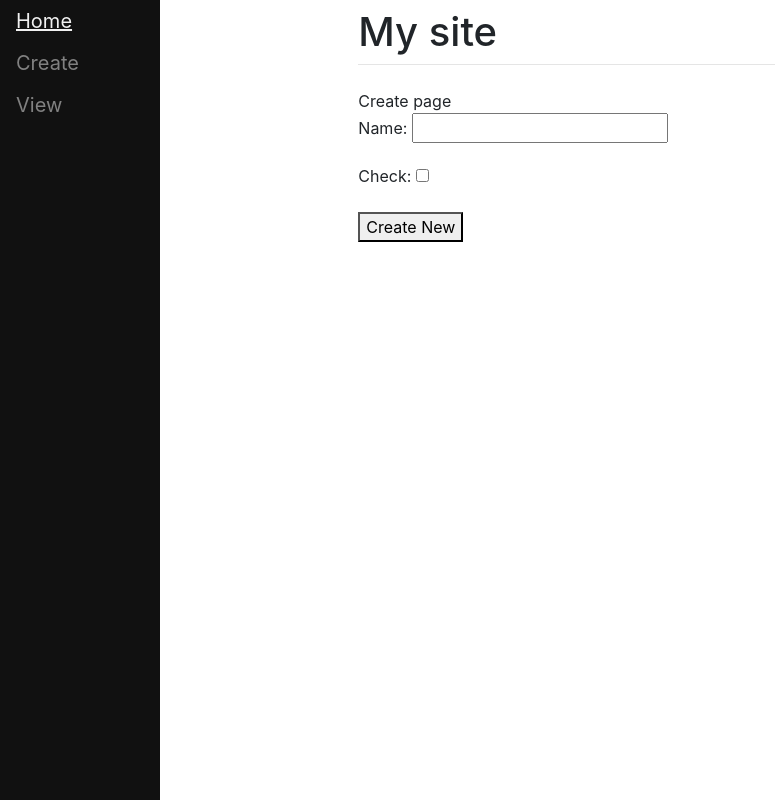
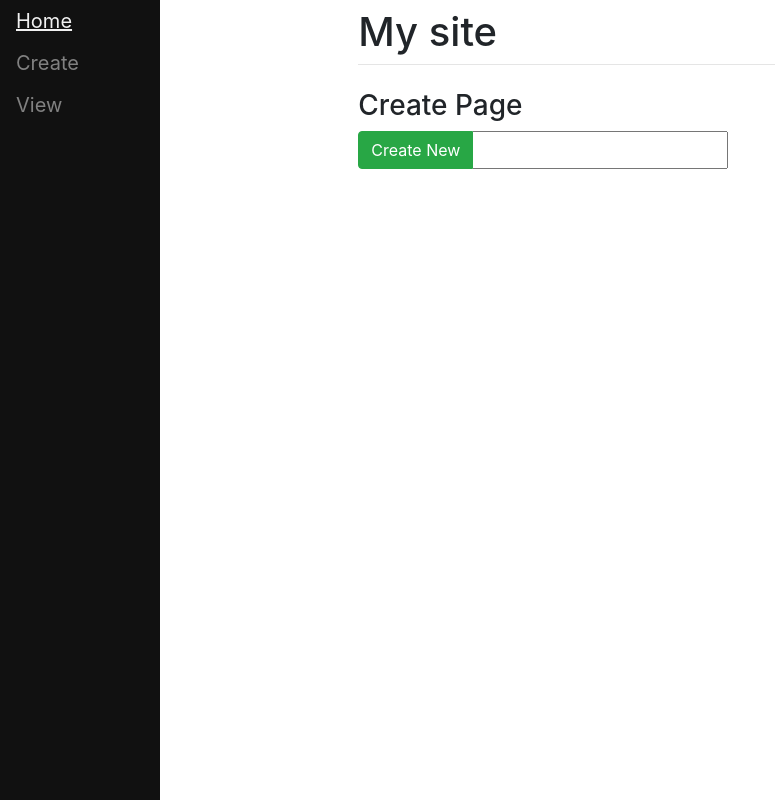
Before and after one commit to floatingnahid22/Django-Remind, a Django app: page /create/ in a window 1280 px wide. Shown: the whole page, without its empty margins (0-775 px from the left). Run offline with Django 3.2, Linux system fonts and the light colour scheme.

Commit message:
update create.html

```diff
--- a/mysite/main/templates/main/create.html
+++ b/mysite/main/templates/main/create.html
@@ -3,10 +3,14 @@
 {% block title %}Create New List{% endblock %}
 
 {% block content %}
-Create page
-<form method="post" action="/create/">
+<h3>Create Page</h3>
+<form method="post" action="/create/" class="form-group">
     {% csrf_token %}
-    {{form.as_p}}
-    <button type="submit", name="save">Create New</button>
+    <div class="input-group mb-3">
+        <div class="input-group-prepend">
+            <button type="submit", name="save" class="btn btn-success">Create New</button>
+        </div>
+        {{form.name}}
+    </div>
 </form>
 {% endblock %}
```
